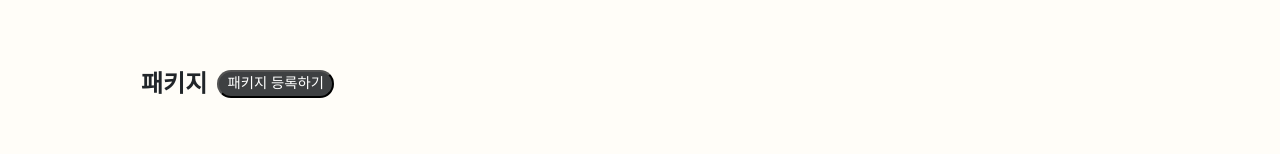
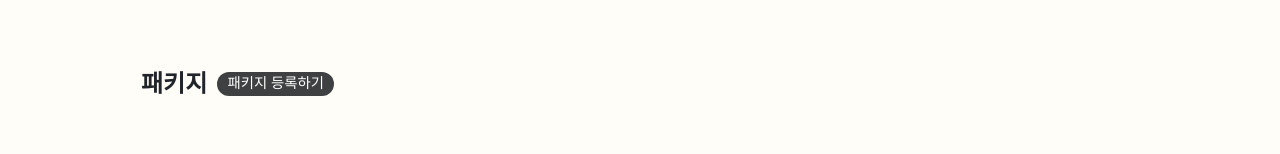
Before and after one commit to swcamp-be15-baksal/be15-2nd-baksal-gulhan-fe, a Vue app: page /packages/1 in a window 1280 px wide. Shown: the part 135-289 px from the top of the page. Built offline with nearby package versions, Linux system fonts and the light colour scheme; a web font is replaced by a local one.

Commit message:
feat: 패키지 등록 버튼 수정

```diff
--- a/src/features/package/components/PackageHeader.vue
+++ b/src/features/package/components/PackageHeader.vue
@@ -18,7 +18,7 @@ function selectFilter(filter) {
         <div
             class="d-flex align-items-center"
             style="gap: 10px; margin-left: 33px; margin-bottom: 41px">
-            <span class="" style="font-size: 1.5rem; font-weight: 700"> 패키지 </span>
+            <span style="font-size: 1.5rem; font-weight: 700"> 패키지 </span>
             <button class="text-white add-package-button" @click="navigate('')">
                 패키지 등록하기
             </button>
@@ -59,6 +59,7 @@ function selectFilter(filter) {
     font-size: 0.9rem;
     font-weight: 400;
     width: 117px;
+    border: none;
 }
 
 .filter-button {
```
